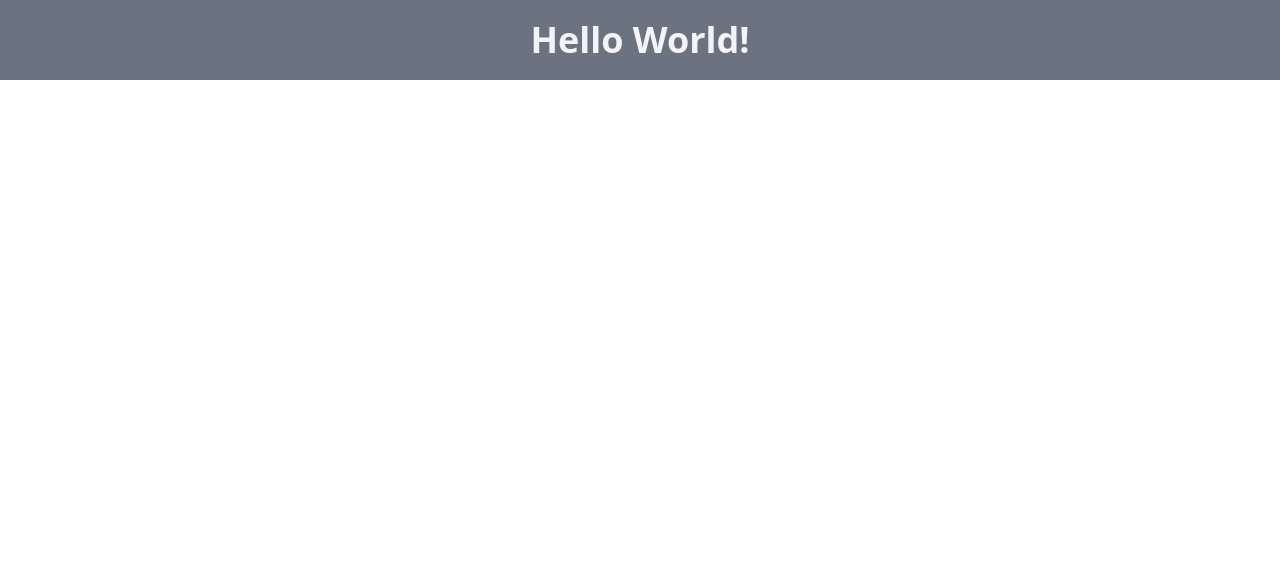
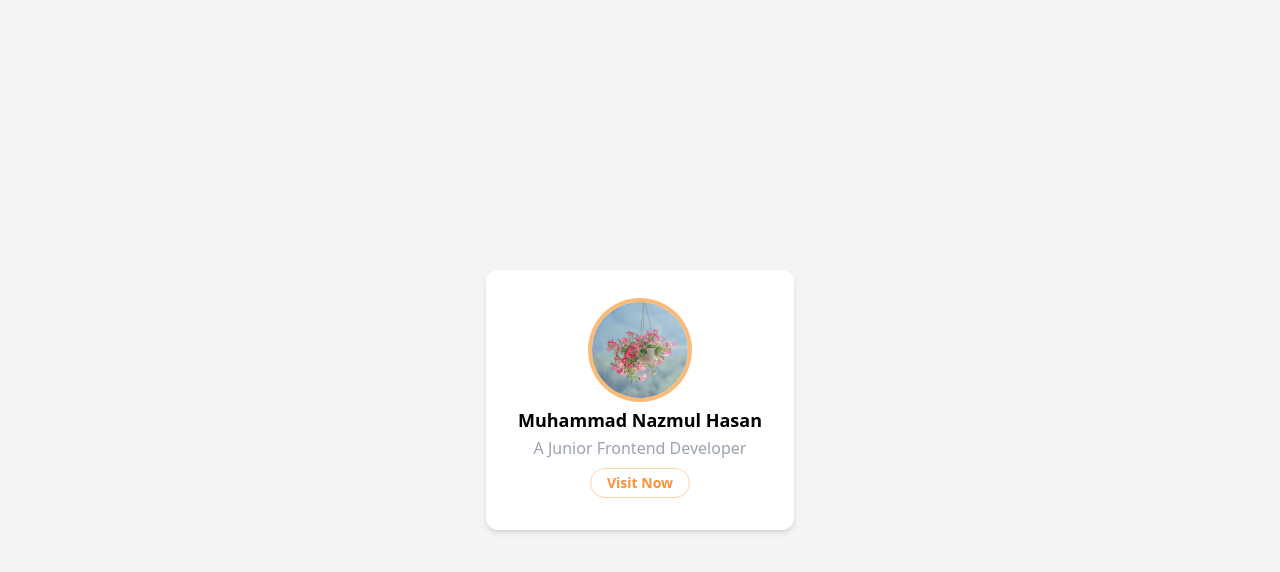
Before and after one commit to Nazmul1582/learn-tailwindcss, a website: page src/index.html in a window 1280 px wide. Drawn offline with Linux system fonts and the light colour scheme.

Commit message:
designed a card

```diff
--- a/src/index.html
+++ b/src/index.html
@@ -4,12 +4,31 @@
     <meta charset="UTF-8" />
     <meta http-equiv="X-UA-Compatible" content="IE=edge" />
     <meta name="viewport" content="width=device-width, initial-scale=1.0" />
-    <title>Tailwind CSS</title>
+    <title>Card Design with Tailwind CSS</title>
     <link rel="stylesheet" href="../dist/tailwind.css" />
   </head>
-  <body>
-    <h1 class="bg-gray-500 text-4xl text-center py-5 font-bold text-gray-100">
-      Hello World!
-    </h1>
+  <body class="h-screen flex items-center justify-center bg-gray-100">
+    <div class="max-w-sm p-8 bg-white rounded-xl shadow-md space-y-2">
+      <div class="">
+        <img
+          class="h-24 mx-auto rounded-full ring-4 ring-orange-300"
+          src="../images/flower.jpg"
+          alt="profile picture"
+        />
+      </div>
+      <div class="text-center space-y-2">
+        <div class="space-y-0.5">
+          <h4 class="text-lg text-black font-semibold">
+            Muhammad Nazmul Hasan
+          </h4>
+          <p class="text-gray-400 font-medium">A Junior Frontend Developer</p>
+        </div>
+        <button
+          class="px-4 py-1 border border-orange-200 rounded-full text-sm text-orange-400 font-semibold"
+        >
+          Visit Now
+        </button>
+      </div>
+    </div>
   </body>
 </html>
```
Also changed, not shown: README.md, dist/tailwind.css, images/1.2.png (deleted), images/1.png (deleted), images/10.png (deleted), images/11.png (deleted), images/12.png (deleted), images/13.2.png (deleted), images/13.png (deleted), images/2.png (deleted), images/3.png (deleted), images/4.png (deleted), images/5.2.png (deleted), images/5.png (deleted), 5 more files.
